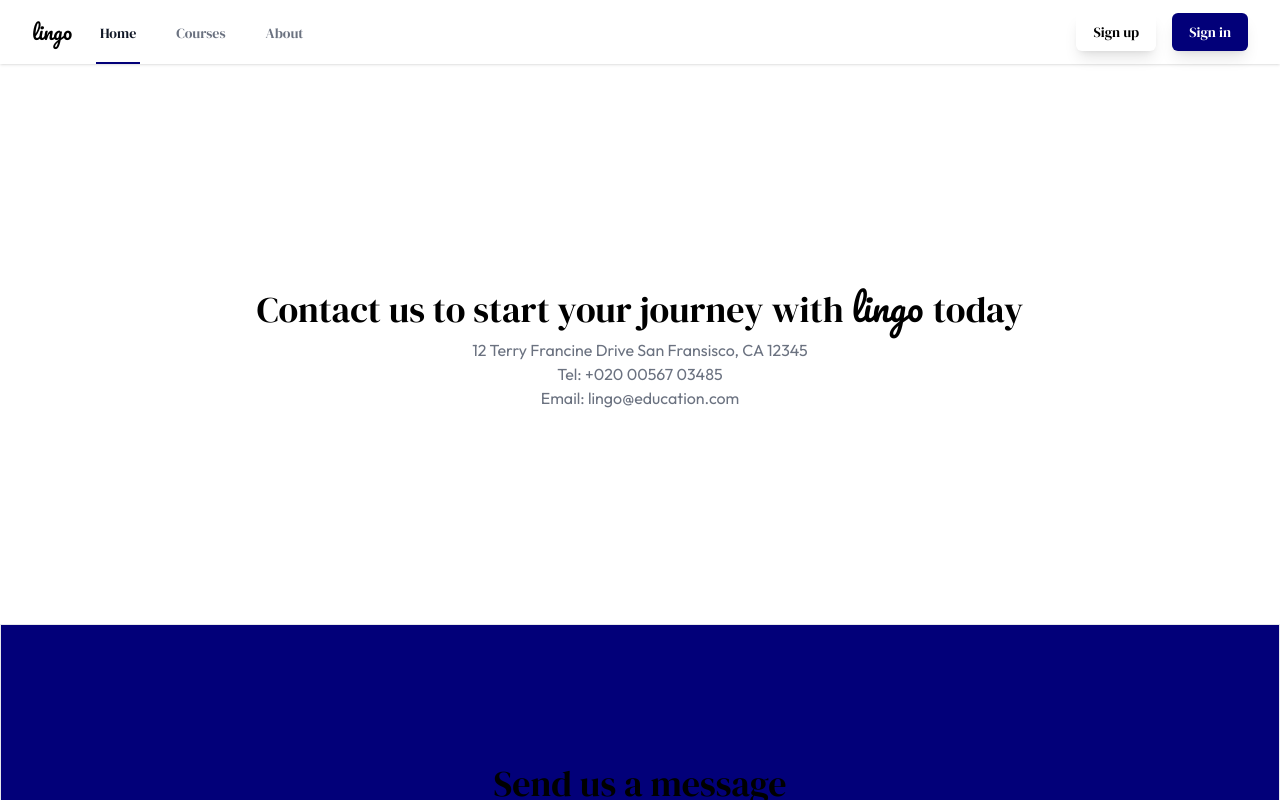
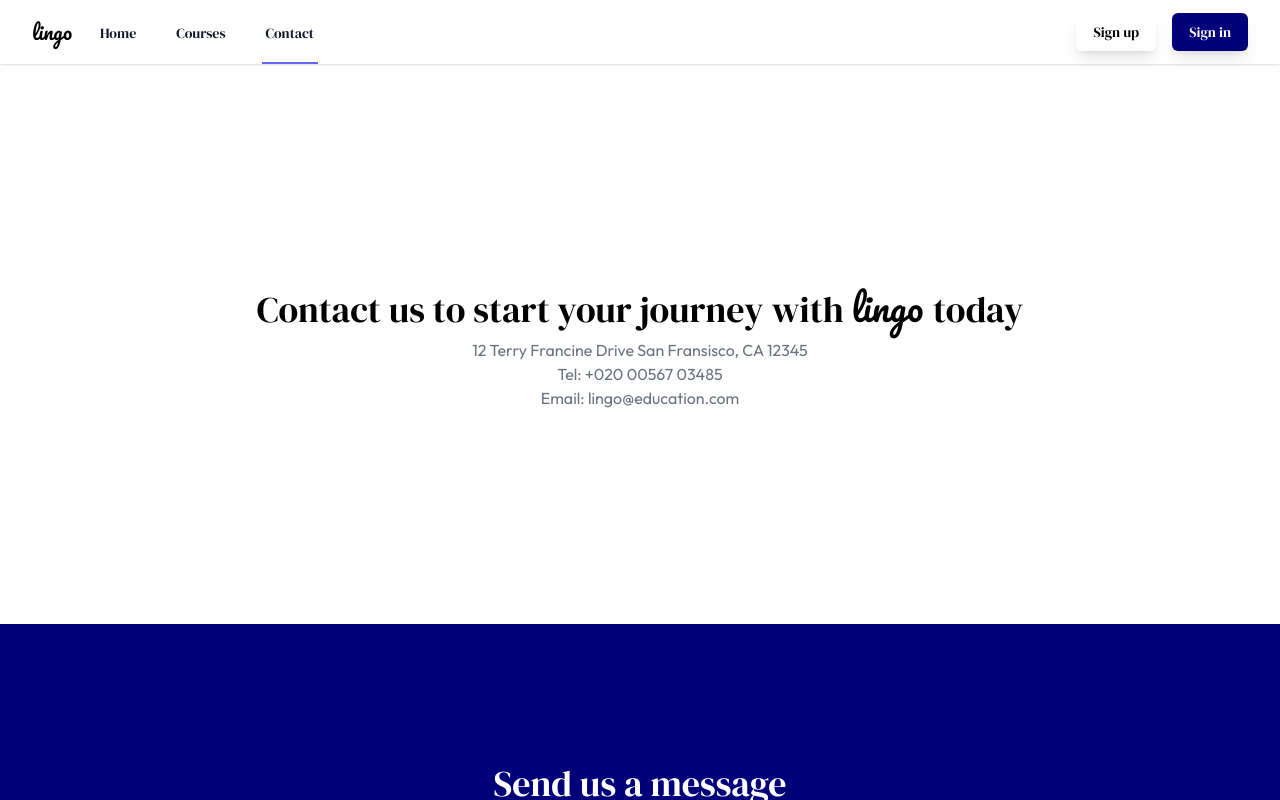
Before and after one commit to irriz-jayy/lingo, a React (Create React App) app: page /contact in a window 1280 px wide. Shown: the top 800 px of the page. Built offline with nearby package versions, Linux system fonts and the light colour scheme.

Commit message:
added active

```diff
--- a/src/components/Contact.jsx
+++ b/src/components/Contact.jsx
@@ -18,9 +18,11 @@ function Contact() {
           </p>
         </div>
       </div>
-      <div className="flex h-[70vh] items-center justify-center border flex-col bg-main sm:flex-col lg:flex-col">
+      <div className="flex h-[70vh] items-center justify-center  flex-col bg-main sm:flex-col lg:flex-col">
         <div>
-          <p className="text-4xl pb-4 font-heading">Send us a message</p>
+          <p className="text-4xl text-white pb-4 font-heading">
+            Send us a message
+          </p>
         </div>
         <div>
           <form className="grid grid-cols-2 gap-4 font-paragraph">
--- a/src/components/Navbar.jsx
+++ b/src/components/Navbar.jsx
@@ -1,7 +1,30 @@
 import { Disclosure } from "@headlessui/react";
 import { Bars3Icon, XMarkIcon } from "@heroicons/react/24/outline";
+import { useLocation } from "react-router-dom";
 
 export default function Example() {
+  const location = useLocation();
+
+  const links = [
+    {
+      text: "Home",
+      path: "/",
+      className:
+        "inline-flex items-center border-b-2 border-button px-1 pt-1 text-sm font-medium font-heading text-gray-900",
+    },
+    {
+      text: "Courses",
+      path: "#",
+      className:
+        "inline-flex items-center border-b-2 border-button px-1 pt-1 text-sm font-medium font-heading text-gray-900",
+    },
+    {
+      text: "Contact",
+      path: "/contact",
+      className:
+        "inline-flex items-center border-b-2 border-button px-1 pt-1 text-sm font-medium font-heading text-gray-900",
+    },
+  ];
   return (
     <Disclosure as="nav" className="bg-white shadow">
       {({ open }) => (
@@ -30,24 +53,21 @@ export default function Example() {
                 </div>
                 <div className="hidden md:ml-6 md:flex md:space-x-8">
                   {/* Current: "border-indigo-500 text-gray-900", Default: "border-transparent text-gray-500 hover:border-gray-300 hover:text-gray-700" */}
-                  <a
-                    href="#"
-                    className="inline-flex items-center border-b-2 border-button px-1 pt-1 text-sm font-medium font-heading text-gray-900"
-                  >
-                    Home
-                  </a>
-                  <a
-                    href="#"
-                    className="inline-flex items-center border-b-2 border-transparent px-1 pt-1 text-sm font-medium  font-heading text-gray-500 hover:border-gray-300 hover:text-gray-700"
-                  >
-                    Courses
-                  </a>
-                  <a
-                    href="#"
-                    className="inline-flex items-center border-b-2 border-transparent px-1 pt-1 text-sm font-medium font-heading text-gray-500 hover:border-gray-300 hover:text-gray-700"
-                  >
-                    About
-                  </a>
+                  {links.map((link, index) => (
+                    <a
+                      key={index}
+                      href={link.path}
+                      className={`inline-flex items-center border-b-2 ${
+                        location.pathname === link.path
+                          ? "border-indigo-500 text-gray-900"
+                          : "border-transparent text-gray-500 hover:border-gray-300 hover:text-gray-700"
+                      } px-1 pt-1 text-sm font-medium font-heading ${
+                        link.className
+                      }`}
+                    >
+                      {link.text}
+                    </a>
+                  ))}
                 </div>
               </div>
               <div className="flex items-center">
@@ -76,7 +96,7 @@ export default function Example() {
               {/* Current: "bg-indigo-50 border-indigo-500 text-indigo-700", Default: "border-transparent text-gray-500 hover:bg-gray-50 hover:border-gray-300 hover:text-gray-700" */}
               <Disclosure.Button
                 as="a"
-                href="#"
+                href="/"
                 className="block border-l-4  font-heading border-button bg-button2 py-2 pl-3 pr-4 text-base font-medium text-white sm:pl-5 sm:pr-6"
               >
                 Home
@@ -90,10 +110,10 @@ export default function Example() {
               </Disclosure.Button>
               <Disclosure.Button
                 as="a"
-                href="#"
+                href="/contact"
                 className="block border-l-4 font-heading border-transparent py-2 pl-3 pr-4 text-base font-medium text-gray-500 hover:border-gray-300 hover:bg-gray-50 hover:text-gray-700 sm:pl-5 sm:pr-6"
               >
-                About
+                Contact
               </Disclosure.Button>
             </div>
           </Disclosure.Panel>
```
